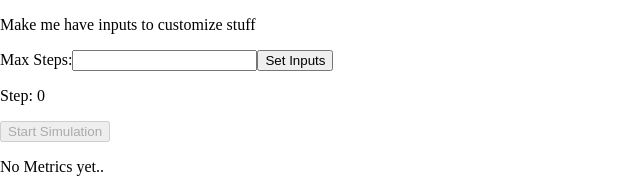
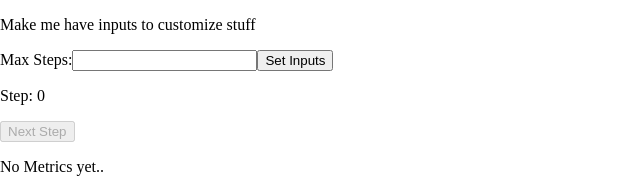
Before and after one commit to imnotteixeira/covid-19-simulator-web, a React (Create React App) app: page / in a window 1280 px wide. Shown: the top 192 px of the page, without its empty margins (0-640 px from the left). Built offline with nearby package versions, Linux system fonts and the light colour scheme.

Commit message:
Added manual step-by-step simulation

```diff
--- a/src/components/HomePage/DataVisualizer.js
+++ b/src/components/HomePage/DataVisualizer.js
@@ -1,9 +1,7 @@
 import React from "react";
 import { ResponsiveLineCanvas } from "@nivo/line";
 
-const DataVisualizer = ({ metricData }) => {
-    console.log("m", metricData);
-    return (
+const DataVisualizer = ({ metricData }) => (
     <div style={{ height: "500px" }}>
         {metricData ?
             <MyResponsiveLine data={metricData}/>
@@ -11,7 +9,6 @@ const DataVisualizer = ({ metricData }) => {
         }
     </div>
 );
-};
 
 const MyResponsiveLine = ({ data }) => (
     <ResponsiveLineCanvas
--- a/src/components/HomePage/SimulationController.js
+++ b/src/components/HomePage/SimulationController.js
@@ -1,48 +1,80 @@
-import React, { useState, useEffect } from "react";
+import React, { useState, useEffect, useCallback } from "react";
 import { simulate, MetricsService } from "../../services/simulate";
 
-const SimulationController = ({ simulationState, setSimulationState, maxSteps, setMetricData }) => {
-
+const SimulationController = ({
+    simulationState,
+    setSimulationState,
+    maxSteps,
+    setMetricData,
+    autoPlay,
+}) => {
 
     const [step, setStep] = useState(0);
     const [simulationRunning, setSimulationRunning] = useState(false);
 
-    useEffect(() => {
+    const simulateNextState = useCallback(
+        () => {
 
-        if (simulationState && !simulationState.ended && simulationRunning) {
+            if (simulationState.ended) return;
+
+            setStep(simulationState.step);
             const newState = simulate(simulationState, maxSteps);
             setSimulationState(newState);
-            setStep(simulationState.step);
-
 
             const metrics = MetricsService.export().map(({ data, id }) => ({
                 id,
                 data: data.map((val, i) => ({ x: i, y: val })),
             }));
             setMetricData(metrics);
+        },
+        [maxSteps, simulationState, setSimulationState, setMetricData],
+    );
+
+    useEffect(() => {
+
+        if (simulationState && !simulationState.ended && simulationRunning && autoPlay) {
+            simulateNextState();
         }
 
         if (simulationState && simulationState.ended) {
             setSimulationRunning(false);
         }
 
-    }, [step, simulationState, simulationRunning, maxSteps, setSimulationState, setMetricData]);
+    }, [
+        step,
+        simulationState,
+        simulationRunning,
+        autoPlay,
+        simulateNextState,
+    ]);
 
     const startSimulation = () => {
         setSimulationRunning(true);
     };
+
 
     return (
         <div>
             <p>
                 {`Step: ${step}`}
             </p>
+            {autoPlay ?
                 <button
                     onClick={startSimulation}
                     disabled={!simulationState || (simulationRunning && !simulationState.ended)}
                 >
                     Start Simulation
                 </button>
+
+                :
+                <button
+                    onClick={simulateNextState}
+                    disabled={!simulationState || (simulationRunning && !simulationState.ended)}
+                >
+                    Next Step
+                </button>
+            }
+
         </div>
     );
 };
--- a/src/pages/HomePage.js
+++ b/src/pages/HomePage.js
@@ -7,11 +7,11 @@ const HomePage = () => {
     const [simulationState, setSimulationState] = useState(null);
     const [metricData, setMetricData] = useState(null);
     const [maxSteps, setMaxSteps] = useState(null);
-    console.log(simulationState);
     return (
         <>
             <DataInput setSimulationState={setSimulationState} setMaxSteps={setMaxSteps}/>
             <SimulationController
+                autoPlay={false}
                 simulationState={simulationState}
                 setSimulationState={setSimulationState}
                 maxSteps={maxSteps}
```
Lines whose indentation alone changed are shown as unchanged.
